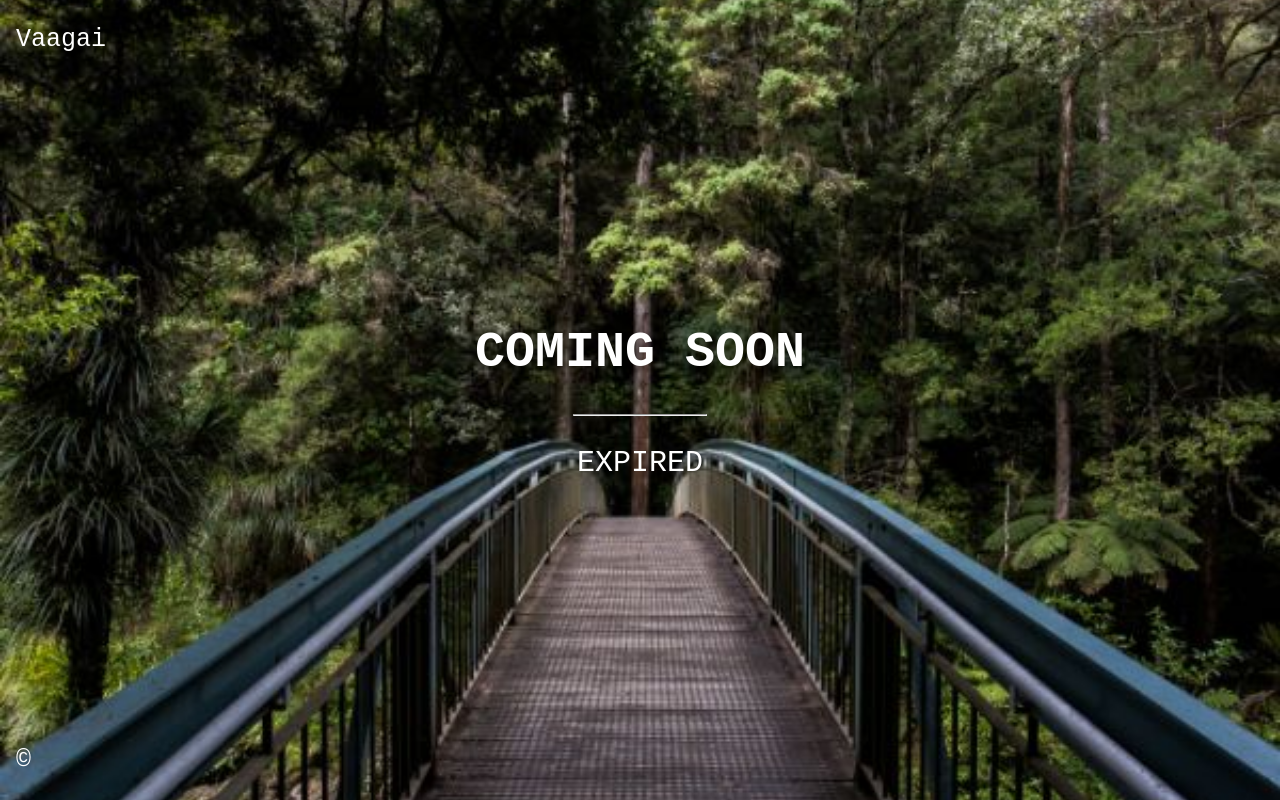
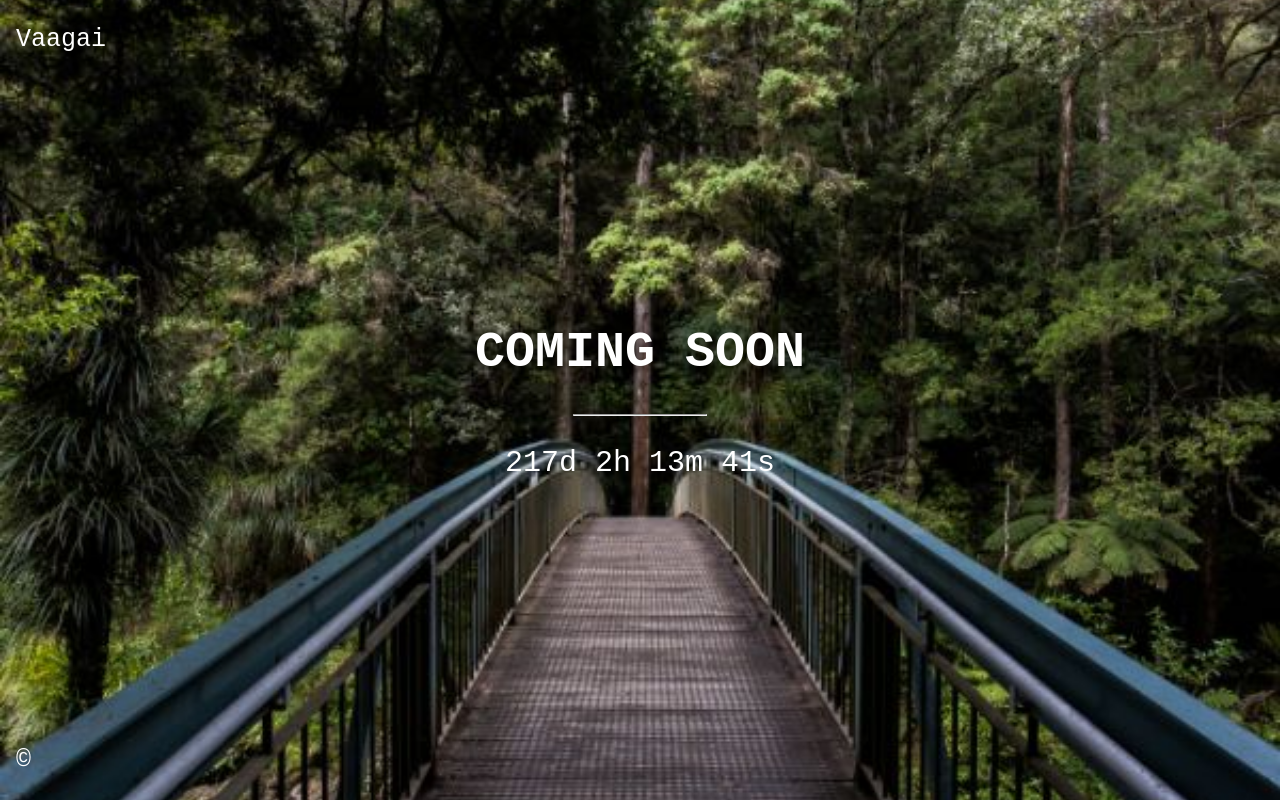
Before and after one commit to pnaprasanna/pnaprasanna.github.io, a plain HTML site: page index.html in a window 1280 px wide. Drawn offline with Linux system fonts and the light colour scheme.

Commit message:
Update index.html

```diff
--- a/index.html
+++ b/index.html
@@ -60,7 +60,7 @@ hr {
 
 <script>
 // Set the date we're counting down to
-var countDownDate = new Date("Jan 5, 2025 15:37:25").getTime();
+var countDownDate = new Date("Jan 5, 2026 15:37:25").getTime();
 
 // Update the count down every 1 second
 var countdownfunction = setInterval(function() {
```
